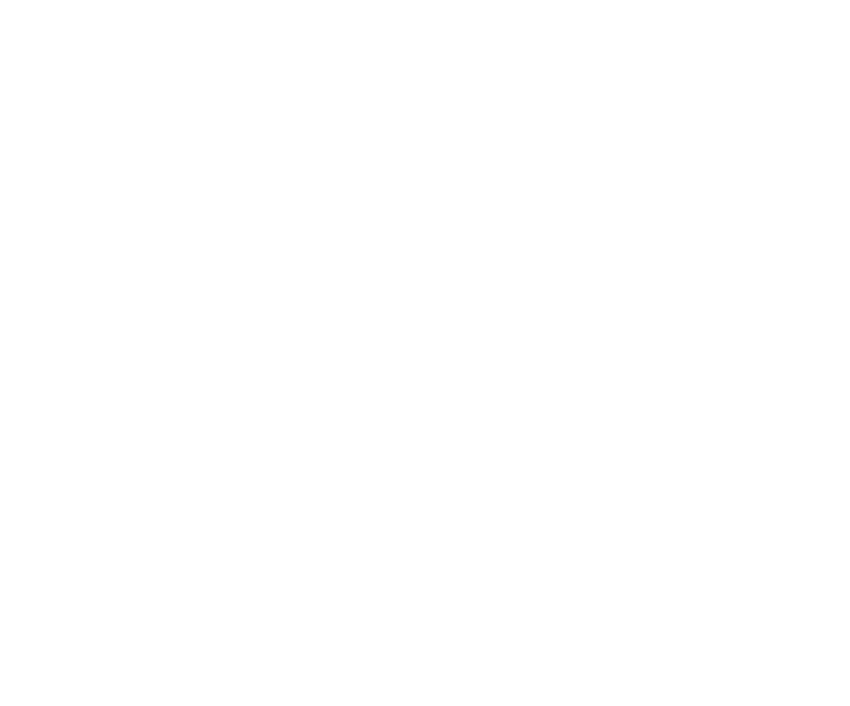
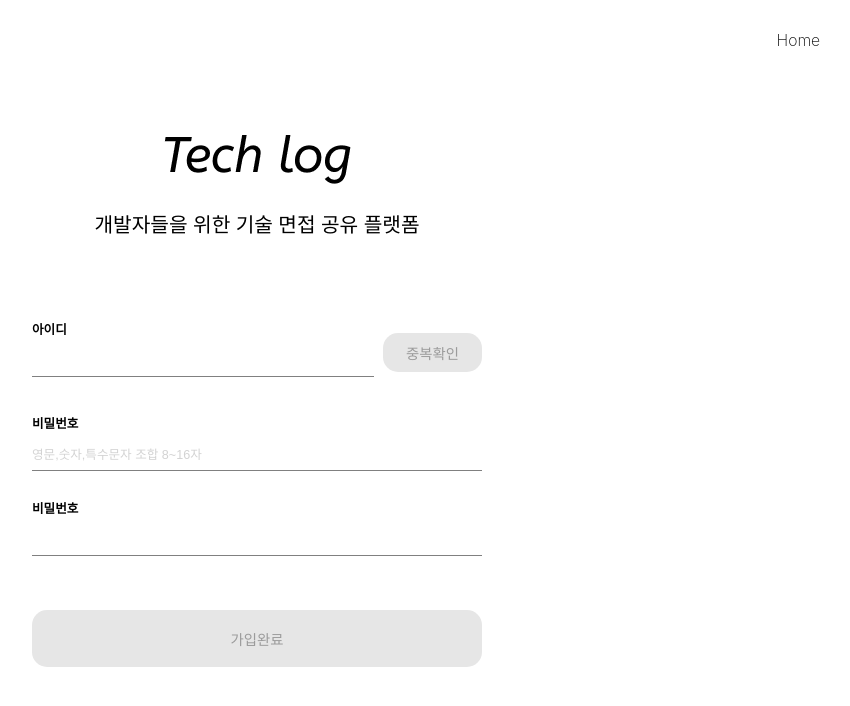
Before and after one commit to prgrms-fe-devcourse/NFE1-1-3-techLog, a React (Create React App) app in the folder frontend/: page /signup in a window 1280 px wide. Before the commit this address had no page. Shown: the top 706 px of the page, without its empty margins (383-1233 px from the left). Built offline with nearby package versions, Linux system fonts and the light colour scheme.

Commit message:
feat: 회원가입 UI 구현

```diff
--- a/frontend/src/App.tsx
+++ b/frontend/src/App.tsx
@@ -5,6 +5,8 @@
 import MainLayout from './components/Layout/MainLayout';
 import DefaultLayout from './components/Layout/DefaultLayout';
 import Login from './pages/login';
+import Signup from './pages/signup';
+
 
 function App() {
   return (
@@ -12,6 +14,10 @@
       <Routes>
         <Route path={PATH.LOGIN} element={<DefaultLayout />}>
           <Route index element={<Login />} />
+        </Route>
+
+        <Route path={PATH.SIGNUP} element={<DefaultLayout />}>
+          <Route index element={<Signup />} />
         </Route>
         {/* <Route path={PATH.SIGNUP} element={<DefaultLayout />}>
           <Route index element={<Signup />} />
--- /dev/null
+++ b/frontend/src/components/Button/DuplicateButton/index.tsx
@@ -0,0 +1,43 @@
+import React from 'react';
+import styled from 'styled-components';
+
+interface DuplicateButtonProps {
+  title: string;
+  width?: string;
+  onClick: () => void;
+  disabled?: boolean;
+}
+
+const Button = styled.button<{ width?: string }>`
+  width: ${({ width }) => width || '100%'};
+  padding: 1rem 0; /* 높이를 줄이기 위해 패딩 값 조정 */
+  background-color: ${({ disabled }) => (disabled ? '#E6E6E6' : '#000000')};
+  color: ${({ disabled }) => (disabled ? '#9B9B9B' : '#FFFFFF')};
+  font-size: 1.6rem;
+  border: none;
+  border-radius: 15px;
+  cursor: ${({ disabled }) => (disabled ? 'not-allowed' : 'pointer')};
+  transition: background-color 0.3s ease;
+
+  &:hover {
+    background-color: ${({ disabled }) => (disabled ? '#E6E6E6' : '#333333')};
+  }
+
+  &:active {
+    background-color: ${({ disabled }) => (disabled ? '#E6E6E6' : '#000000')};
+  }
+
+  &:focus {
+    outline: none;
+  }
+`;
+
+function DuplicateButton({ title, width, onClick, disabled }: DuplicateButtonProps) {
+  return (
+    <Button width={width} onClick={onClick} disabled={disabled}>
+      {title}
+    </Button>
+  );
+}
+
+export default DuplicateButton;
--- /dev/null
+++ b/frontend/src/pages/signup/index.styles.ts
@@ -0,0 +1,18 @@
+import styled from 'styled-components';
+
+const Container = styled.div`
+  width: 100%;
+  gap: 2rem;
+  padding: 6rem;
+  display: flex;
+  flex-direction: column;
+  align-items: center;
+  /* border: 10px solid blue; */
+  h2 {
+    padding-bottom: 7rem;
+  }
+  div {
+    padding-bottom: 1rem;
+  }
+`;
+export default Container;
--- /dev/null
+++ b/frontend/src/pages/signup/index.tsx
@@ -0,0 +1,64 @@
+import React from 'react';
+import Container from './index.styles';
+import InputWithLabel from '../../components/Input';
+import AuthButton from '../../components/Button/AuthButton/index';
+import DuplicateButton from '../../components/Button/DuplicateButton/index';
+import { styled } from 'styled-components';
+
+const FlexContainer = styled.div`
+  display: flex;
+  align-items: center;
+  gap: 1rem;
+`;
+
+export default function Login() {
+  return (
+    <Container>
+      <h1>
+        <img src="/logo.png" alt="logo" />
+      </h1>
+      <h2>개발자들을 위한 기술 면접 공유 플랫폼</h2>
+      <FlexContainer>
+        <InputWithLabel
+          label="아이디"
+          onChange={() => {
+            console.log('아이디');
+          }}
+          width="38rem"
+        />
+        <DuplicateButton
+          title="중복확인"
+          onClick={() => {
+            console.log('확인');
+          }}
+          disabled
+          width="11rem"
+        />
+      </FlexContainer>
+      <InputWithLabel
+        label="비밀번호"
+        placeholder="영문,숫자,특수문자 조합 8~16자"
+        onChange={() => {
+          console.log('비번');
+        }}
+        width="50rem"
+      />
+      <InputWithLabel
+        label="비밀번호"
+        onChange={() => {
+          console.log('비번');
+        }}
+        width="50rem"
+      />
+      <div />
+      <AuthButton
+        title="가입완료"
+        onClick={() => {
+          console.log('확인');
+        }}
+        disabled
+        width="50rem"
+      />
+    </Container>
+  );
+}
```
